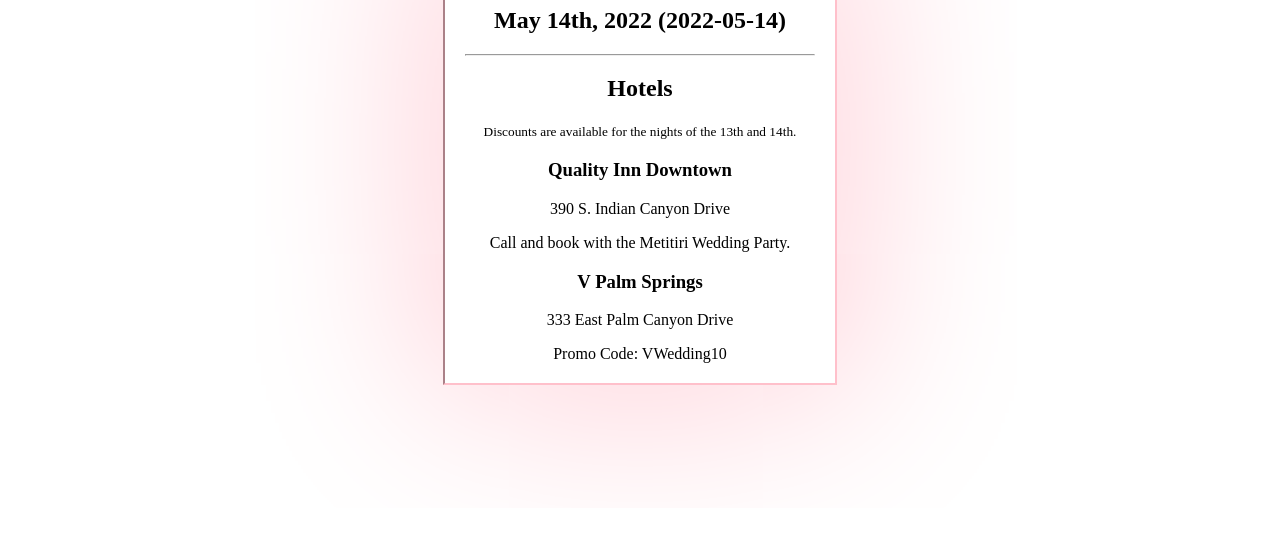
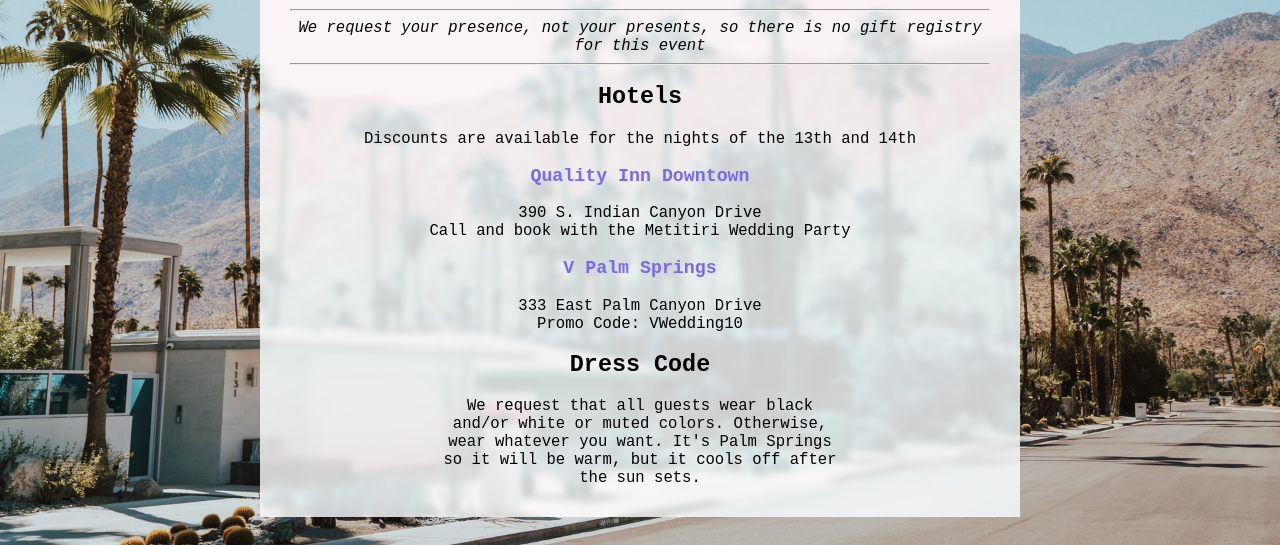
Before and after one commit to bmetitiri/wedding-party, a plain HTML site: page index.html in a window 1280 px wide. Shown: the part 255-800 px from the top of the page. Drawn offline with Linux system fonts and the light colour scheme.

Commit message:
sum updats

```diff
--- a/index.html
+++ b/index.html
@@ -12,16 +12,37 @@ html {
 }
 body {
   align-items: center;
+  /* Credit: https://unsplash.com/photos/quuG8oNM61A */
+  background: url("palmsprings.jpg") center center;
+  background-size: cover;
   display: flex;
   justify-content: center;
   margin: 0;
   min-height: 100vh;
   min-height: -webkit-fill-available;
+  font-family: monospace;
+  font-size: larger;
 }
 main {
-  border: 2px inset pink;
-  box-shadow: 0 0 200px pink;
-  padding: 20px;
+  backdrop-filter: hue-rotate(140deg) blur(3px);
+  -webkit-backdrop-filter: hue-rotate(140deg) blur(3px);
+  padding: 30px;
+  max-width: 700px;
+  background-color: #fffc;
+  margin: 10px;
+}
+@media (prefers-color-scheme: dark) {
+  main {
+    background-color: #000c;
+  }
+}
+a {
+  text-decoration: none;
+  color: mediumslateblue;
+}
+p {
+  margin: auto;
+  max-width: 400px;
 }
 span {
   white-space: nowrap;
@@ -32,20 +53,31 @@ span {
     <main>
       <h1>
         <span>Bea &hearts; Jon</span>
-        <span>Wedding Party</span></h1>
+        <span>Wedding Party</span>
+      </h1>
       <h2>
-        <span>May 14th, 2022</span>
-        <span>(2022-05-14)<span>
+        <span title="2022-05-14">May 14th, 2022</span><br/>
+        <span title="16:00">4pm<span>
       </h2>
+      <h3>
+        <span>611 W Linda Vista Dr</span><br/>
+        <span>Palm Springs, CA 92262</span>
+      </h3>
+      <hr>
+      <em>We request your presence, not your presents, so there is no gift registry for this event</em>
       <hr>
       <h2>Hotels</h2>
-      <small>Discounts are available for the nights of the 13th and 14th.</small>
-      <h3>Quality Inn Downtown</h3>
+      Discounts are available for the nights of the 13th and 14th
+      <h3><a href="https://www.tripadvisor.com/Hotel_Review-g32847-d142262-Reviews-Quality_Inn_Palm_Springs_Downtown-Palm_Springs_Greater_Palm_Springs_California.html" >Quality Inn Downtown</a></h3>
       <p>390 S. Indian Canyon Drive</p>
-      Call and book with the Metitiri Wedding Party.
-      <h3>V Palm Springs</h3>
+      Call and book with the Metitiri Wedding Party
+      <h3><a href="https://www.sonder.com/destinations/palm_springs/Sonder-at-V-Palm-Springs-ADA-Private-Room/c31515?sleeps=1">V Palm Springs</a></h3>
       <p>333 East Palm Canyon Drive</p>
       Promo Code: VWedding10
+      <h2>Dress Code</h2>
+      <p>
+        We request that all guests wear black and/or white or muted colors. Otherwise, wear whatever you want. It's Palm Springs so it will be warm, but it cools off after the sun sets.
+      </p>
     </main>
   </body>
 </html>
```
Also changed, not shown: palmsprings.jpg (added), robots.txt (added).
